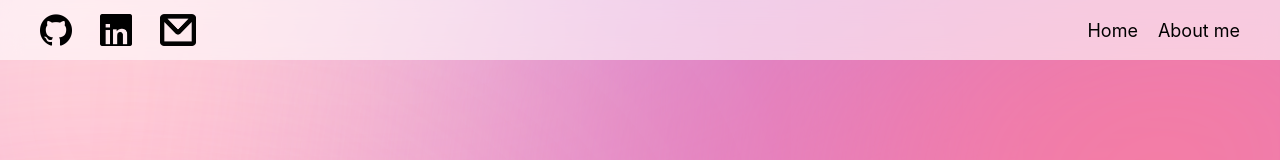
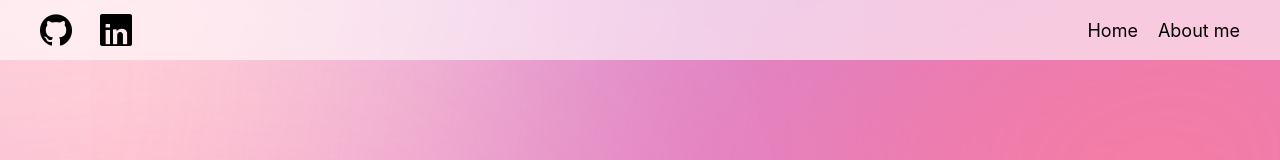
Before and after one commit to suviz/portfolio_site, a React (Create React App) app: page / in a window 1280 px wide. Shown: the top 160 px of the page. Built offline with nearby package versions, Linux system fonts and the light colour scheme.

Commit message:
Remove email from navbar

```diff
--- a/src/components/navbar.css
+++ b/src/components/navbar.css
@@ -21,10 +21,10 @@
     padding-left: 40px;
 }
 
-.icon-a {
+.icon-link {
     position: relative;
     height: 2rem;
- }
+}
 
 .icon {
     height: 100%;
--- a/src/components/navbar.jsx
+++ b/src/components/navbar.jsx
@@ -2,7 +2,6 @@ import * as React from 'react';
 import './navbar.css';
 import github from '../pictures/github.png';
 import linkedin from '../pictures/linkedin.png';
-import email from '../pictures/email.png';
 import { Link } from 'react-router-dom';
 
 export default function NavBar() {
@@ -11,16 +10,12 @@ export default function NavBar() {
 
       <div className='icons'>
 
-        <Link to="//www.github.com/suviz" className='icon-a'>
+        <Link to="//www.github.com/suviz" className='icon-link'>
           <img src={github} alt="github" className='icon'></img>
         </Link>
 
-        <Link to="//www.linkedin.com/in/suvi-zitting-84719723a" className='icon-a'>
+        <Link to="//www.linkedin.com/in/suvi-zitting-84719723a" className='icon-link'>
           <img src={linkedin} alt="linkedin" className='icon'></img>
-        </Link>
-
-        <Link to="/#contact" className='icon-a'>
-          <img src={email} alt="email" className='icon'></img>
         </Link>
 
       </div>
```
Also changed, not shown: src/pictures/email.png (deleted).
